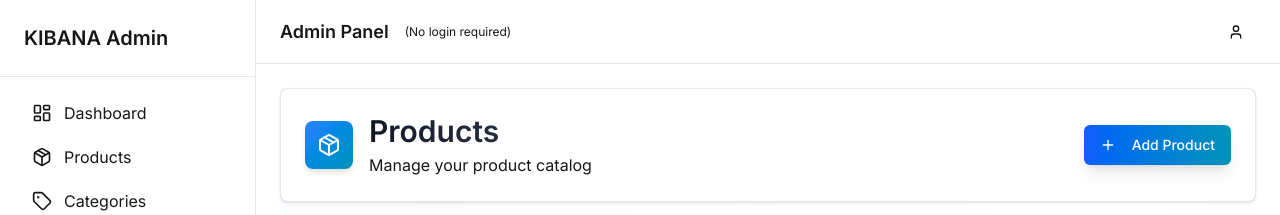
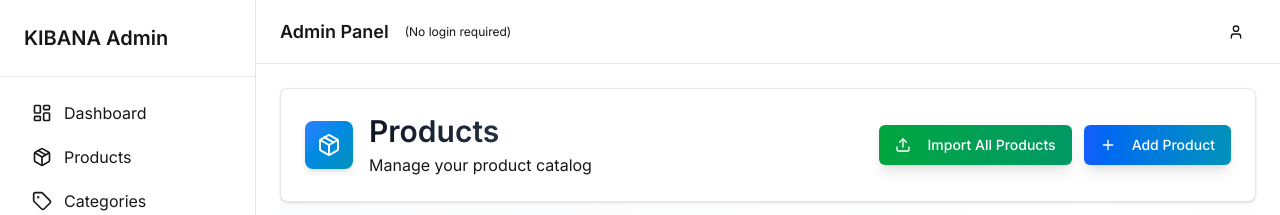
Before and after one commit to DMHCAIT/KIBANA, a Next.js app: page /admin/products in a window 1280 px wide. Shown: the top 215 px of the page. Built offline with nearby package versions, Linux system fonts and the light colour scheme; no server answers; the database is empty.

Commit message:
Add import products button to admin panel with API route

```diff
--- a/app/admin/products/page.tsx
+++ b/app/admin/products/page.tsx
@@ -3,6 +3,7 @@ import { Button } from '@/components/ui/button'
 import { Plus, Package } from 'lucide-react'
 import Link from 'next/link'
 import { ProductsTable } from '@/components/admin/ProductsTable'
+import { ImportProductsButton } from '@/components/admin/ImportProductsButton'
 import { Metadata } from 'next'
 
 export const dynamic = 'force-dynamic'
@@ -42,12 +43,15 @@ export default async function AdminProductsPage() {
               <p className="text-muted-foreground mt-1">Manage your product catalog</p>
             </div>
           </div>
+          <div className="flex gap-3">
+            <ImportProductsButton />
             <Button asChild className="bg-gradient-to-r from-blue-600 to-cyan-600 hover:from-blue-700 hover:to-cyan-700 text-white shadow-lg hover:shadow-xl transition-all">
               <Link href="/admin/products/new">
                 <Plus className="mr-2 h-4 w-4" />
                 Add Product
               </Link>
             </Button>
+          </div>
         </div>
       </div>
 
--- /dev/null
+++ b/app/api/admin/import-products/route.ts
@@ -0,0 +1,54 @@
+import { NextRequest, NextResponse } from 'next/server'
+import { createAdminClient } from '@/lib/supabase/admin'
+import { exec } from 'child_process'
+import { promisify } from 'util'
+import path from 'path'
+import fs from 'fs'
+
+const execAsync = promisify(exec)
+
+export async function POST(request: NextRequest) {
+  try {
+    // Verify Supabase connection
+    const supabase = createAdminClient()
+    const { error: testError } = await supabase.from('products').select('id').limit(1)
+
+    if (testError) {
+      return NextResponse.json({
+        error: 'Database connection failed. Please check your Supabase credentials.',
+        details: testError.message
+      }, { status: 500 })
+    }
+
+    // Check if script file exists
+    const scriptPath = path.join(process.cwd(), 'scripts', 'import-products.js')
+    if (!fs.existsSync(scriptPath)) {
+      return NextResponse.json({
+        error: 'Import script not found'
+      }, { status: 404 })
+    }
+
+    // Run the import script
+    const { stdout, stderr } = await execAsync(`node ${scriptPath}`, {
+      cwd: process.cwd(),
+      env: {
+        ...process.env,
+        NODE_ENV: 'production',
+      },
+      maxBuffer: 10 * 1024 * 1024, // 10MB buffer
+    })
+
+    return NextResponse.json({
+      success: true,
+      message: 'Products imported successfully',
+      output: stdout,
+      errors: stderr || null,
+    }, { status: 200 })
+  } catch (error: any) {
+    console.error('Import error:', error)
+    return NextResponse.json({
+      error: error.message || 'Failed to import products',
+      details: error.stderr || error.stdout || null,
+    }, { status: 500 })
+  }
+}
--- /dev/null
+++ b/components/admin/ImportProductsButton.tsx
@@ -0,0 +1,66 @@
+'use client'
+
+import { useState } from 'react'
+import { Button } from '@/components/ui/button'
+import { Upload, Loader2 } from 'lucide-react'
+import { toast } from 'sonner'
+import { useRouter } from 'next/navigation'
+
+export function ImportProductsButton() {
+  const [importing, setImporting] = useState(false)
+  const router = useRouter()
+
+  const handleImport = async () => {
+    if (!confirm('This will import all products from the spreadsheet. This may take a few minutes. Continue?')) {
+      return
+    }
+
+    setImporting(true)
+    toast.loading('Importing products...', { id: 'import' })
+
+    try {
+      const response = await fetch('/api/admin/import-products', {
+        method: 'POST',
+      })
+
+      const result = await response.json()
+
+      if (!response.ok) {
+        throw new Error(result.error || 'Import failed')
+      }
+
+      toast.success('Products imported successfully!', { id: 'import' })
+
+      // Refresh the page to show new products
+      setTimeout(() => {
+        router.refresh()
+      }, 1000)
+    } catch (error: any) {
+      toast.error(error.message || 'Failed to import products', { id: 'import' })
+      console.error('Import error:', error)
+    } finally {
+      setImporting(false)
+    }
+  }
+
+  return (
+    <Button
+      onClick={handleImport}
+      disabled={importing}
+      variant="outline"
+      className="bg-gradient-to-r from-green-600 to-emerald-600 hover:from-green-700 hover:to-emerald-700 text-white border-0 shadow-lg hover:shadow-xl transition-all"
+    >
+      {importing ? (
+        <>
+          <Loader2 className="mr-2 h-4 w-4 animate-spin" />
+          Importing...
+        </>
+      ) : (
+        <>
+          <Upload className="mr-2 h-4 w-4" />
+          Import All Products
+        </>
+      )}
+    </Button>
+  )
+}
```
Also changed, not shown: components/store/FeaturedCategories.tsx (indentation only), 1 other file (tests, documents, lock files or other folders). Lines whose indentation alone changed are shown as unchanged.
